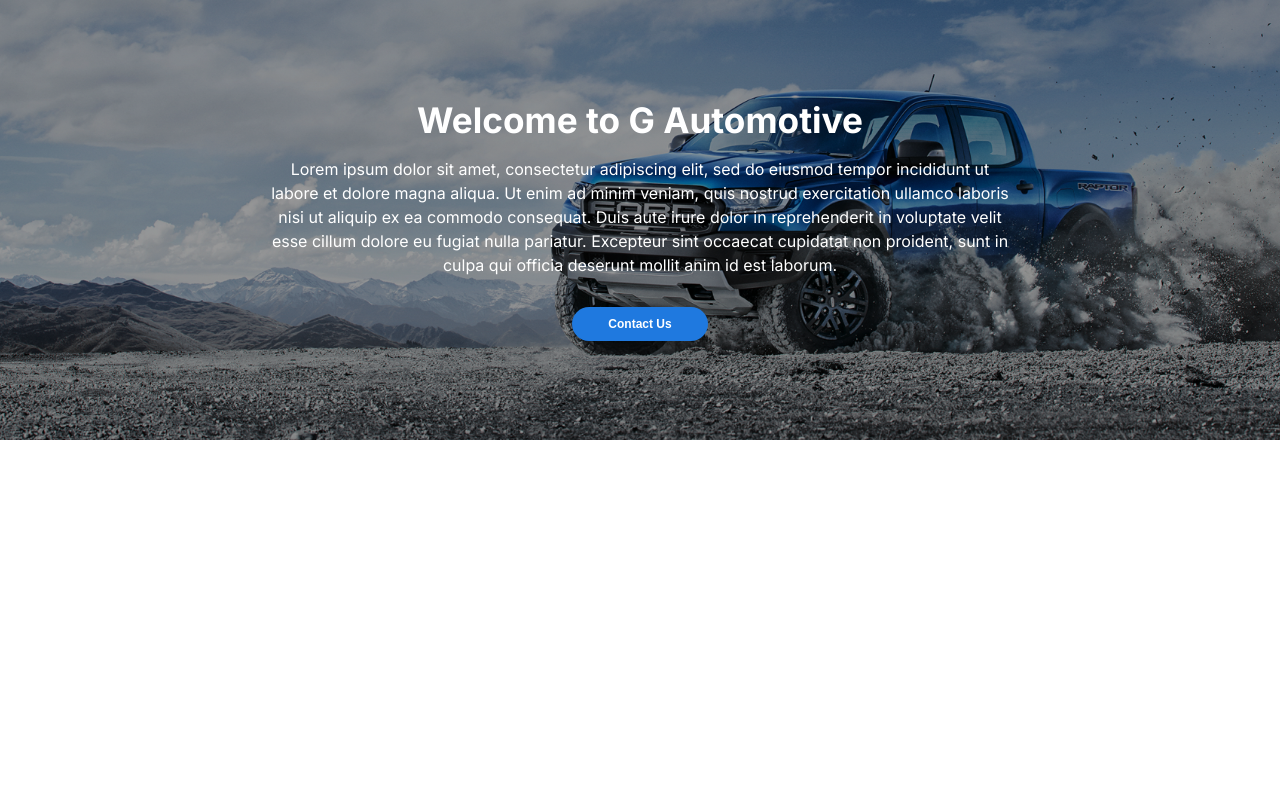
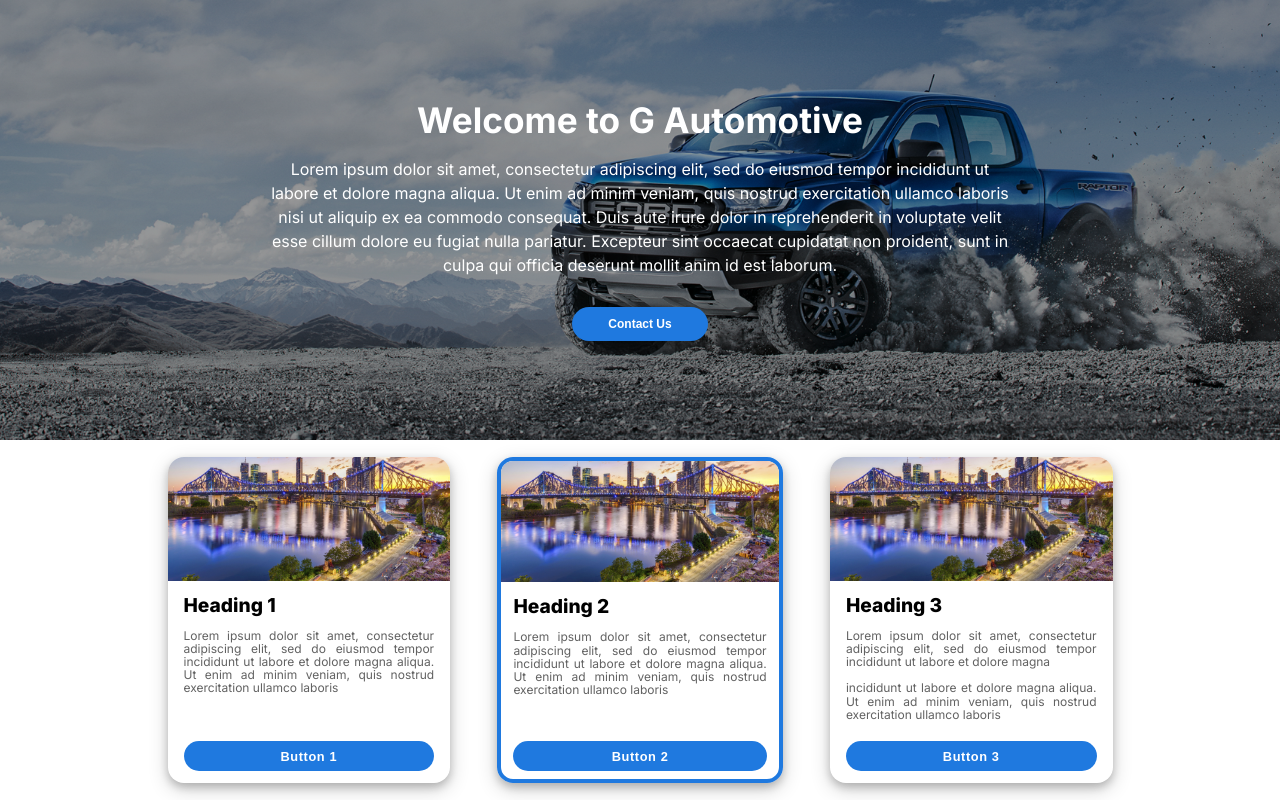
Before and after one commit to tono0682/react-demo, a React app: page / in a window 1280 px wide. Built offline with nearby package versions, Linux system fonts and the light colour scheme; the HTML template or start-up script is replaced by a standard one.

Commit message:
Add components to app

```diff
--- a/src/App.tsx
+++ b/src/App.tsx
@@ -1,6 +1,7 @@
 import './App.css'
 import Hero from './components/Hero'
-
+import Cards from './components/Cards'
+import { cards } from './data/cards'
 
 function App() {
 
@@ -8,6 +9,7 @@ function App() {
     <div className='page'>
       <Hero />
       <main className='grow'>
+          <Cards cards={cards} />
       </main>
     </div>
   )
```
